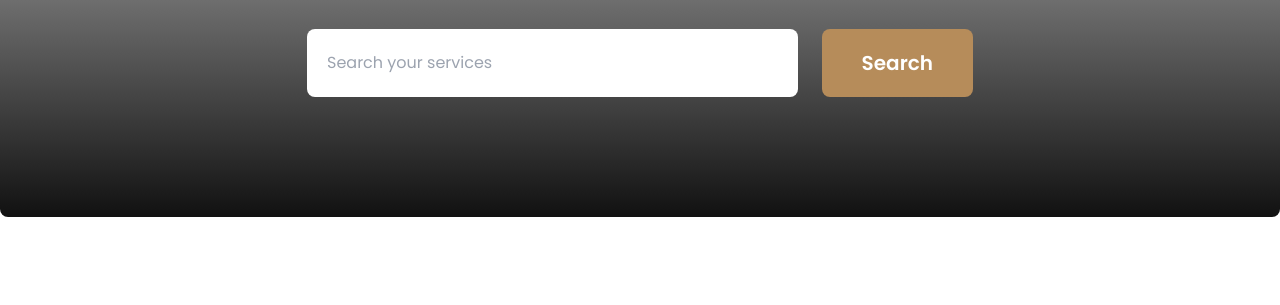
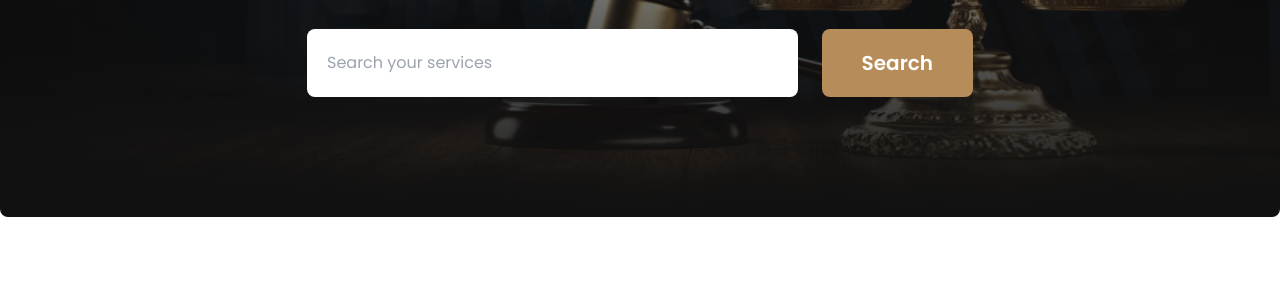
Before and after one commit to MukitHossen7/legal-solution-website, a website: page index.html in a window 1280 px wide. Shown: the part 495-800 px from the top of the page. Drawn offline with nearby package versions, Linux system fonts and the light colour scheme; the site is published under a folder, as on GitHub Pages, so addresses that start at the root find nothing.

Commit message:
image problem slove

```diff
--- a/index.html
+++ b/index.html
@@ -65,7 +65,7 @@
       <div class="container mx-auto mt-12">
         <div class="">
           <div
-            class="bg-[linear-gradient(360.00deg,rgb(17,17,17),rgba(17,17,17,0)_100%),url('/images/banner.png')] py-[120px] bg-no-repeat bg-cover bg-center flex justify-center items-center rounded-lg"
+            class="bg-[linear-gradient(360.00deg,rgb(17,17,17),rgba(17,17,17,0)_100%),url('../images/banner.png')] py-[120px] bg-no-repeat bg-cover bg-center flex justify-center items-center rounded-lg"
           >
             <div class="max-w-[690px] text-center px-1 md:px-0">
               <h1
```
Also changed, not shown: src/output.css.
